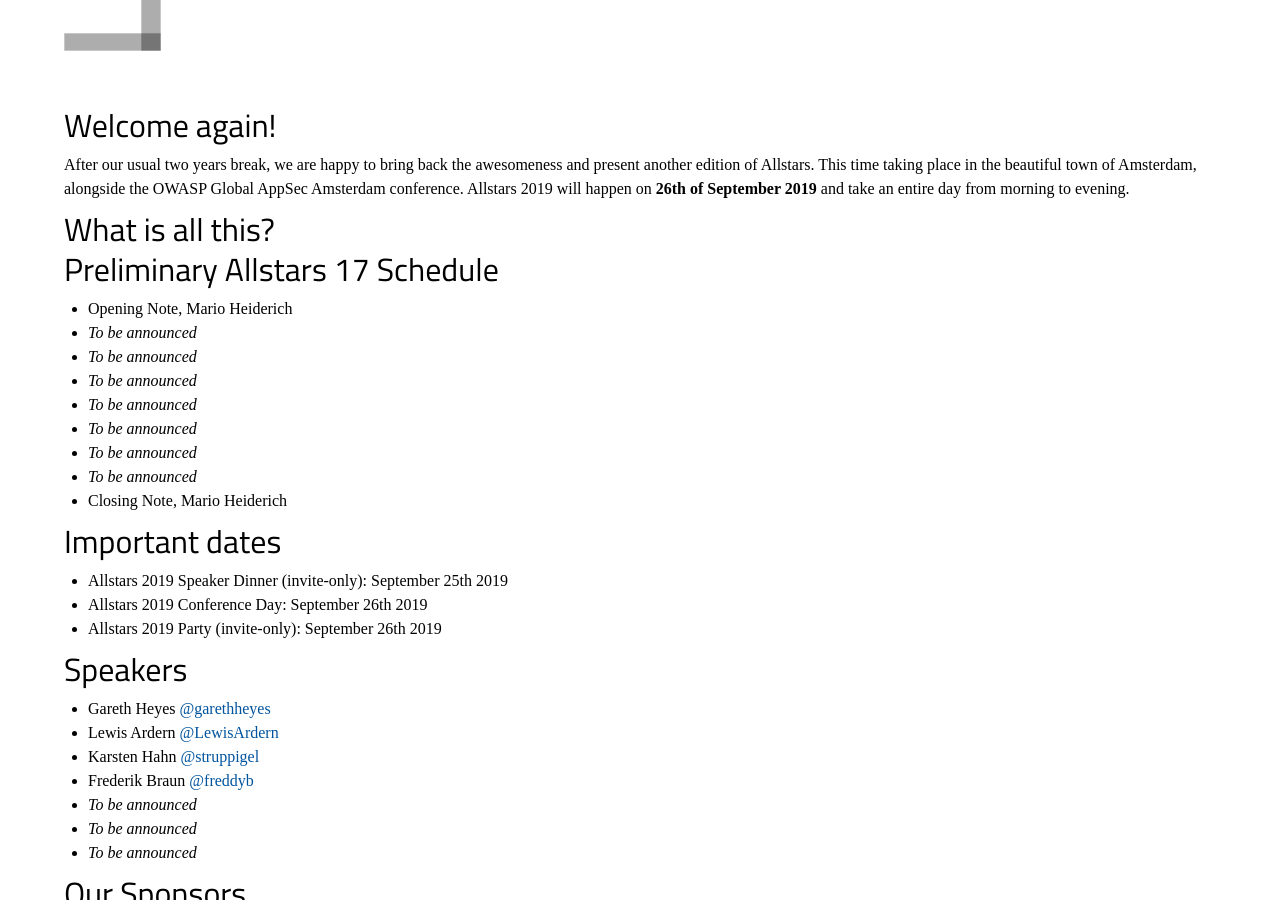
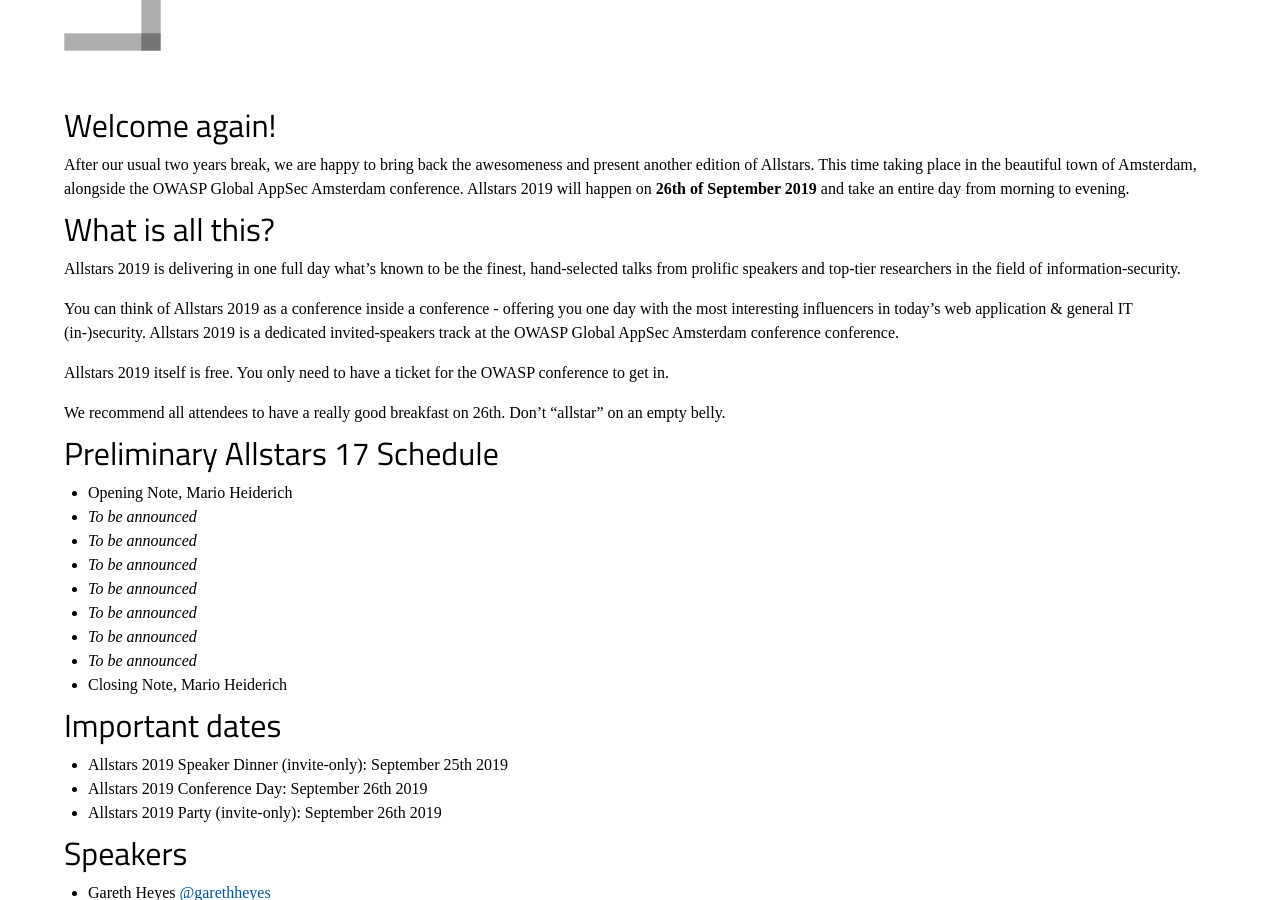
Before and after one commit to OWASP/AppSecAms2019, a Jekyll site: the page built from program/allstars.md, in a window 1280 px wide and 900 px high, scrolled down 480 px. Built offline with Jekyll 4.4.1, drawn with Linux system fonts in a browser that asks for light colours; some web fonts are replaced.

Commit message:
Further markup finetuning Added about text

```diff
--- a/program/allstars.md
+++ b/program/allstars.md
@@ -9,6 +9,14 @@
 After our usual two years break, we are happy to bring back the awesomeness and present another edition of Allstars. This time taking place in the beautiful town of Amsterdam, alongside the OWASP Global AppSec Amsterdam conference. Allstars 2019 will happen on **26th of September 2019** and take an entire day from morning to evening.
 
 ## What is all this?
+
+Allstars 2019 is delivering in one full day what’s known to be the finest, hand-selected talks from prolific speakers and top-tier researchers in the field of information-security.
+
+You can think of Allstars 2019 as a conference inside a conference - offering you one day with the most interesting influencers in today’s web application & general IT (in-)security. Allstars 2019 is a dedicated invited-speakers track at the OWASP Global AppSec Amsterdam conference conference.
+
+Allstars 2019 itself is free. You only need to have a ticket for the OWASP conference to get in.
+
+We recommend all attendees to have a really good breakfast on 26th. Don’t “allstar” on an empty belly.
 
 ## Preliminary Allstars 17 Schedule
 
@@ -42,8 +50,8 @@
 
 Without them, this event wouldn’t be possible - thank you sponsors for making it happen! Keep in mind, dear reader, Allstars 2019 is completely independent from OWASP’s conference funding.
 
-<img src="/assets/images/sponsors/cure53.png" style="width: 10em; margin-right: 1em;" alt="Cure53 - who do pentests" />
-<img src="/assets/images/sponsors/nash.png" style="width: 10em; margin-right: 1em;" alt="Nash - who live on the blockchain" />
+<img src="/assets/images/sponsors/cure53.png" style="width: 5em; margin-right: 1em;" alt="Cure53 - who do pentests" />
+<img src="/assets/images/sponsors/nash.png" style="position: relative; top: -11px; width: 10em; margin-right: 1em;" alt="Nash - who live on the blockchain" />
 <img src="/assets/images/sponsors/google.png" style="width: 10em; margin-right: 1em;" alt="Google - who respond to search queries" />
 <img src="/assets/images/sponsors/microsoft.png" style="width: 10em; margin-right: 1em;" alt="Microsoft - who have a lot of Edge" />
 <img src="/assets/images/sponsors/gdata.png" style="width: 10em; margin-right: 1em;" alt="G Data ADAN - who analyze advanced things" />
```
